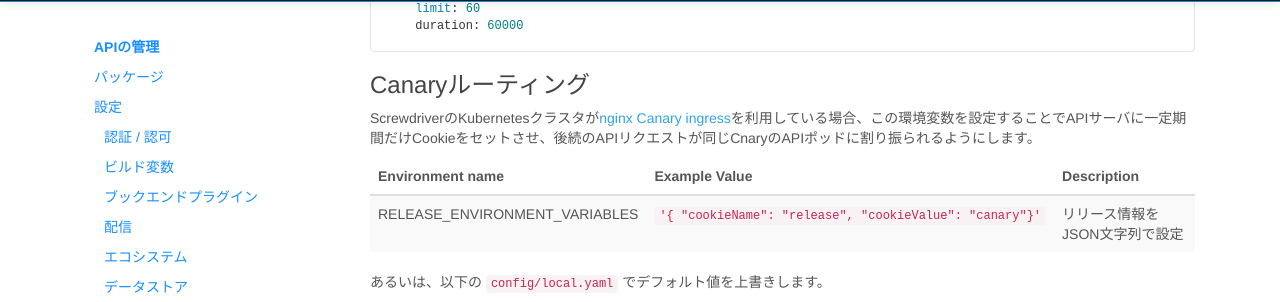
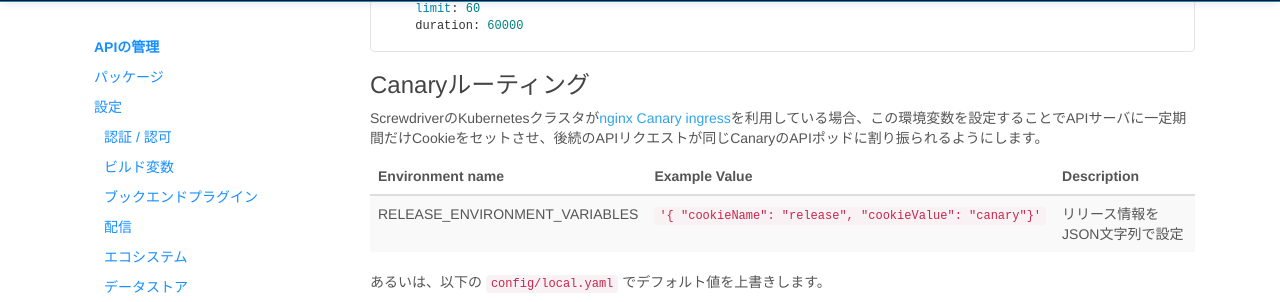
Before and after one commit to screwdriver-cd/guide, a Jekyll site: the page built from docs/ja/cluster-management/configure-api.md, in a window 1280 px wide and 900 px high, scrolled down 14029 px. Shown: the part 150-452 px from the top of the window. Built offline with Jekyll 4.4.1, drawn with Linux system fonts in a browser that asks for light colours; some of the changed text lies outside the part shown.

Commit message:
docs: typo

```diff
--- a/docs/ja/cluster-management/configure-api.md
+++ b/docs/ja/cluster-management/configure-api.md
@@ -617,7 +617,7 @@ rateLimit:
 
 ### Canaryルーティング
 
-ScrewdriverのKubernetesクラスタが[nginx Canary ingress](https://kubernetes.github.io/ingress-nginx/user-guide/nginx-configuration/annotations/#canary)を利用している場合、この環境変数を設定することでAPIサーバに一定期間だけCookieをセットさせ、後続のAPIリクエストが同じCnaryのAPIポッドに割り振られるようにします。
+ScrewdriverのKubernetesクラスタが[nginx Canary ingress](https://kubernetes.github.io/ingress-nginx/user-guide/nginx-configuration/annotations/#canary)を利用している場合、この環境変数を設定することでAPIサーバに一定期間だけCookieをセットさせ、後続のAPIリクエストが同じCanaryのAPIポッドに割り振られるようにします。
 
 | Environment name     | Example Value | Description          |
 |:---------------------|:--------------|:---------------------|
```
Also changed, not shown: other parts of docs/ja/cluster-management/configure-api.md (+1 -1 lines), docs/ja/cluster-management/configure-ui.md (+1 -1 lines).
